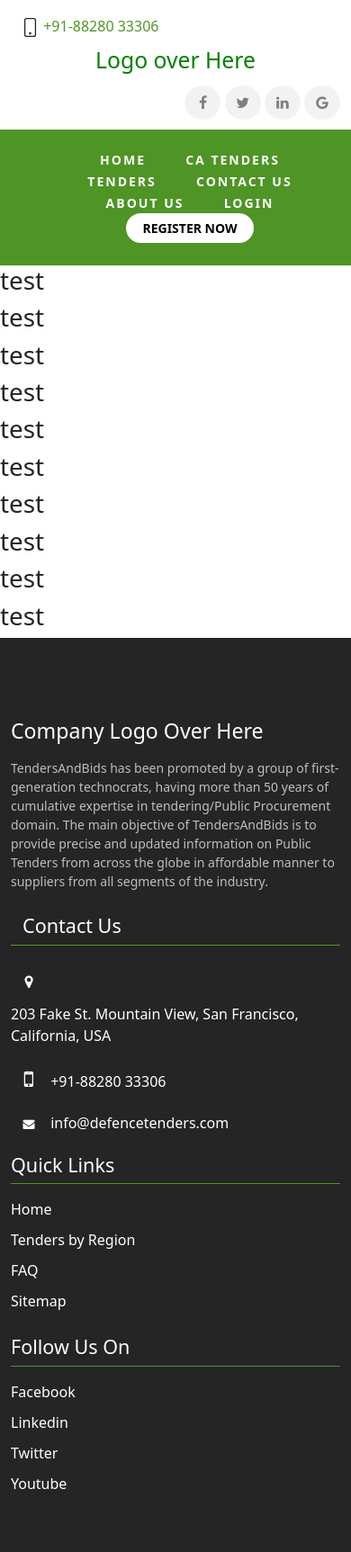
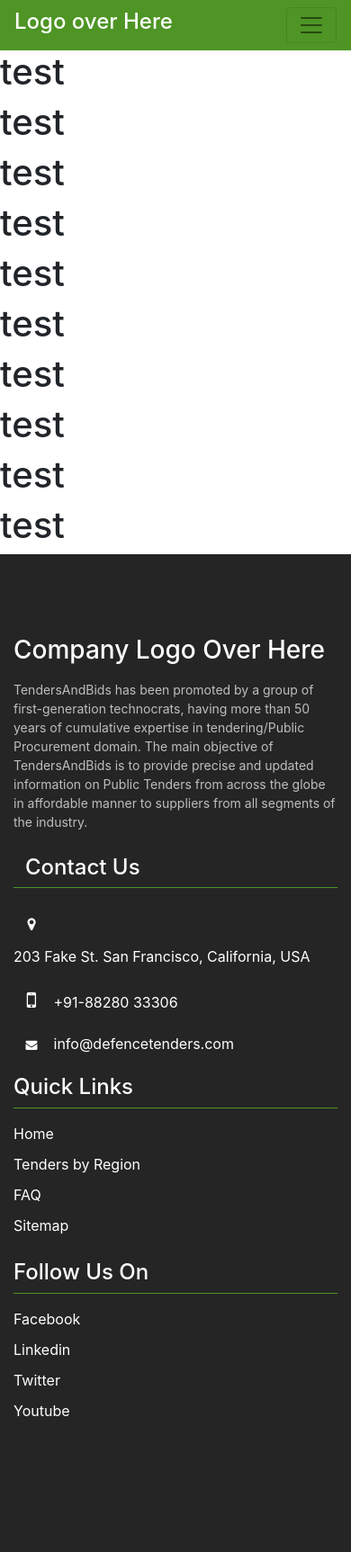
Before and after one commit to Premjogu98/GTS-Project-CA-Website-Project, a Django app: page /ContractAward/ in a window 390 px wide. Shown: the whole page at 90% size. After the commit the page ends 1574 px from the top, so only its background shows below. Run offline with Django 3.2, Linux system fonts and the light colour scheme; some libraries are stand-ins or nearby versions.

Commit message:
css changes 3101-2021

```diff
--- a/contractaward/contractaward_app/static/css/ca_style.css
+++ b/contractaward/contractaward_app/static/css/ca_style.css
@@ -14,6 +14,7 @@
 }
 .company-logo-d{
     text-align: center;
+    display:block;
 }
 .fa {
     padding: 11px;
@@ -192,3 +193,48 @@ a:hover{
     color: white;
     border-radius: 0px;
 }
+#top-Header{
+    display: block;
+}
+#mid-nav-2{
+    position: -webkit-sticky;
+    position: sticky;
+    top: 0;
+    z-index: 999;
+    display: none;
+}
+@media screen and (max-width: 800px) {
+    #mid-nav{
+        display: none;
+    }
+
+    #top-Header{
+        display: none;
+    }
+    #mid-nav-2{
+        display:block;
+    }
+  }
+.mid-nav-hide{
+    background-color: #4e9525 !important;
+}
+.company-logo{
+    color:white;
+}
+.mid-nav-item{
+    color: white;
+    margin-bottom: 10px;
+    margin-top: 10px;
+    /* margin-left: 15px; */
+    font-size: 14px;
+    font-weight: 600;
+    text-transform: uppercase;
+    letter-spacing: 2px;
+    text-decoration: none;
+    transition: all 0.4s ease;
+}
+.mid-nav-item:hover{
+    text-decoration: none;
+    margin-left: 5px;
+    color: white;
+}
--- a/contractaward/contractaward_app/templates/htmltemp/re_use_temp.html
+++ b/contractaward/contractaward_app/templates/htmltemp/re_use_temp.html
@@ -9,13 +9,17 @@
     <link rel="stylesheet" href="https://maxcdn.bootstrapcdn.com/bootstrap/4.0.0/css/bootstrap.min.css" integrity="sha384-Gn5384xqQ1aoWXA+058RXPxPg6fy4IWvTNh0E263XmFcJlSAwiGgFAW/dAiS6JXm" crossorigin="anonymous">
     <link rel="stylesheet" href="https://cdnjs.cloudflare.com/ajax/libs/font-awesome/4.7.0/css/font-awesome.min.css">
     <link href="https://cdn.jsdelivr.net/npm/bootstrap@5.0.0-beta1/dist/css/bootstrap.min.css" rel="stylesheet" integrity="sha384-giJF6kkoqNQ00vy+HMDP7azOuL0xtbfIcaT9wjKHr8RbDVddVHyTfAAsrekwKmP1" crossorigin="anonymous">
+    <link rel="stylesheet" href="https://maxcdn.bootstrapcdn.com/bootstrap/4.5.2/css/bootstrap.min.css">
+  <script src="https://ajax.googleapis.com/ajax/libs/jquery/3.5.1/jquery.min.js"></script>
+  <script src="https://cdnjs.cloudflare.com/ajax/libs/popper.js/1.16.0/umd/popper.min.js"></script>
+  <script src="https://maxcdn.bootstrapcdn.com/bootstrap/4.5.2/js/bootstrap.min.js"></script>
     {% block head %} {% endblock %}
 </head>
 <body>
     <div id="top-Header">
         <div class="container top-nav">
             <div class="row">
-                <div class="col-md-4">
+                <div class="col-4 col-md-4">
                     <div class="contact-d">
                         <span><svg xmlns="http://www.w3.org/2000/svg" width="21" height="21" fill="currentColor" class="bi bi-phone" viewBox="0 0 16 16">
                             <path d="M11 1a1 1 0 0 1 1 1v12a1 1 0 0 1-1 1H5a1 1 0 0 1-1-1V2a1 1 0 0 1 1-1h6zM5 0a2 2 0 0 0-2 2v12a2 2 0 0 0 2 2h6a2 2 0 0 0 2-2V2a2 2 0 0 0-2-2H5z"/>
@@ -25,8 +29,8 @@
                         <span><a class="number-d"href="tel:+918828033306">+91-88280 33306</a></span>
                     </div>
                 </div>
-                <div class="col-md-4 company-logo-d"><h2 style="color:Green;">Logo over Here</h2></div>
-                <div class="col-md-4 social-media-icon">
+                <div class="col-4 col-md-4 company-logo-d"><h2 style="color:Green;">Logo over Here</h2></div>
+                <div class="col-4 col-md-4 social-media-icon">
                     <a href="#" class="fa fa-facebook"></a>
                     <a href="#" class="fa fa-twitter"></a>
                     <a href="#" class="fa fa-linkedin"></a>
@@ -36,7 +40,7 @@
             </div>
         </div>
     </div>
-    <div class="mid-nav">
+    <div class="mid-nav" id="mid-nav">
         <div class="container">
             <div class="row justify-content-md-center">
               <!-- <div class="col col-md-3">
@@ -56,6 +60,25 @@
             </div>
         </div>
     </div>
+    <div id="mid-nav-2">
+        <nav class="navbar navbar-expand-lg navbar-light mid-nav-hide">
+            <h4 class="company-logo">Logo over Here</h4>
+            <button class="navbar-toggler" type="button" data-toggle="collapse" data-target="#navbarNavAltMarkup" aria-controls="navbarNavAltMarkup" aria-expanded="false" aria-label="Toggle navigation">
+            <span class="navbar-toggler-icon"></span>
+            </button>
+            <div class="collapse navbar-collapse" id="navbarNavAltMarkup">
+            <div class="navbar-nav">
+                <a class="nav-item mid-nav-item" href="#">Home</a>
+                <a class="nav-item mid-nav-item" href="#">CA Tenders</a>
+                <a class="nav-item mid-nav-item" href="#">Tenders</a>
+                <a class="nav-item mid-nav-item" href="#">Contact Us</a>
+                <a class="nav-item mid-nav-item" href="#">About Us</a>
+                <a class="nav-item mid-nav-item" href="#">Login</a>
+                <button id="register-btn">Register Now</button></li>
+            </div>
+            </div>
+        </nav>
+    </div>
     {% block body %} {% endblock %}
     <footer class="footer-d">
         <div class="container">
@@ -72,7 +95,7 @@
                     </div>
                     <div class="foot-contact-add">
                         <span><i class="fa fa-map-marker"></i></span>
-                        <label class="contact-address">	203 Fake St. Mountain View, San Francisco, California, USA</label>
+                        <label class="contact-address">	203 Fake St. San Francisco, California, USA</label>
                     </div>
                     <div class="foot-contact-nno">
                         <span>
@@ -113,9 +136,7 @@
         </div>
     </footer>
 
-    <script src="https://code.jquery.com/jquery-3.2.1.slim.min.js" integrity="sha384-KJ3o2DKtIkvYIK3UENzmM7KCkRr/rE9/Qpg6aAZGJwFDMVNA/GpGFF93hXpG5KkN" crossorigin="anonymous"></script>
-    <script src="https://cdnjs.cloudflare.com/ajax/libs/popper.js/1.12.9/umd/popper.min.js" integrity="sha384-ApNbgh9B+Y1QKtv3Rn7W3mgPxhU9K/ScQsAP7hUibX39j7fakFPskvXusvfa0b4Q" crossorigin="anonymous"></script>
-    <script src="https://maxcdn.bootstrapcdn.com/bootstrap/4.0.0/js/bootstrap.min.js" integrity="sha384-JZR6Spejh4U02d8jOt6vLEHfe/JQGiRRSQQxSfFWpi1MquVdAyjUar5+76PVCmYl" crossorigin="anonymous"></script>
+
 </body>
 {% block script %} {% endblock %}
 </html>
```
